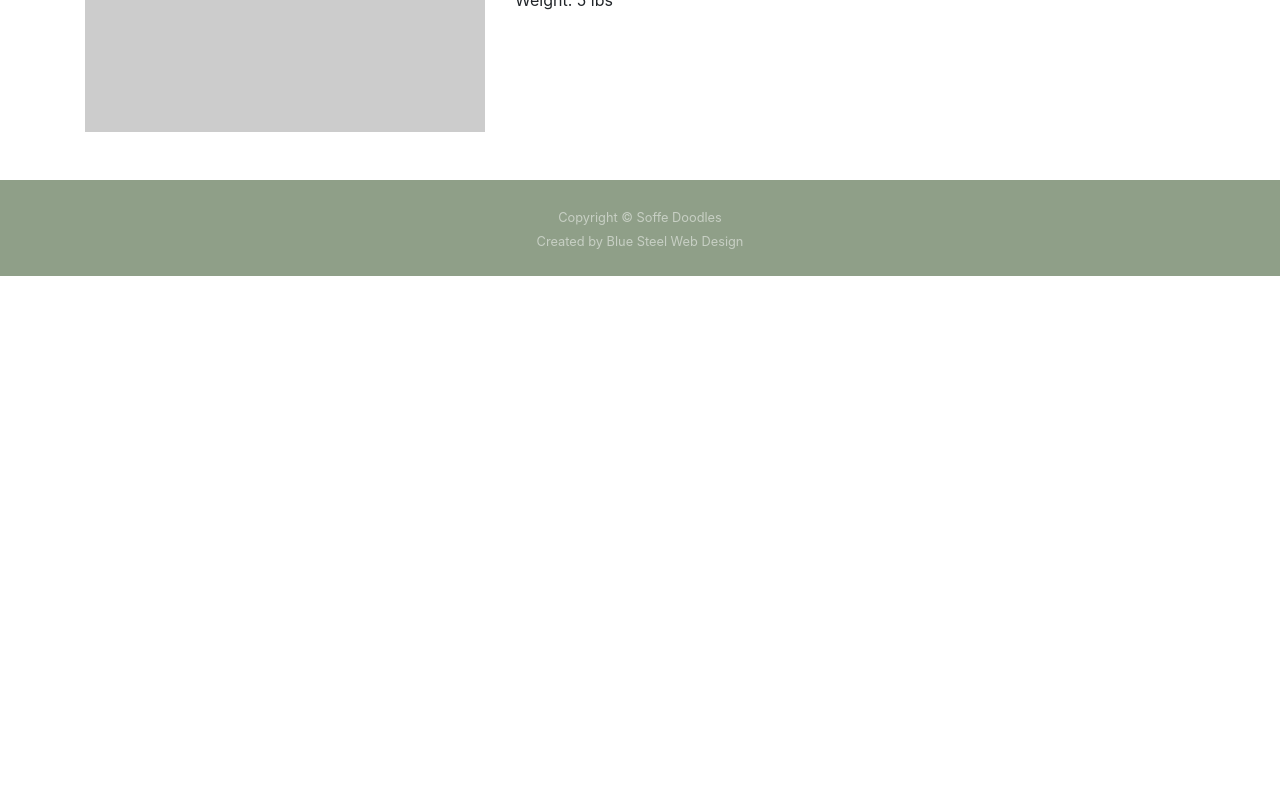
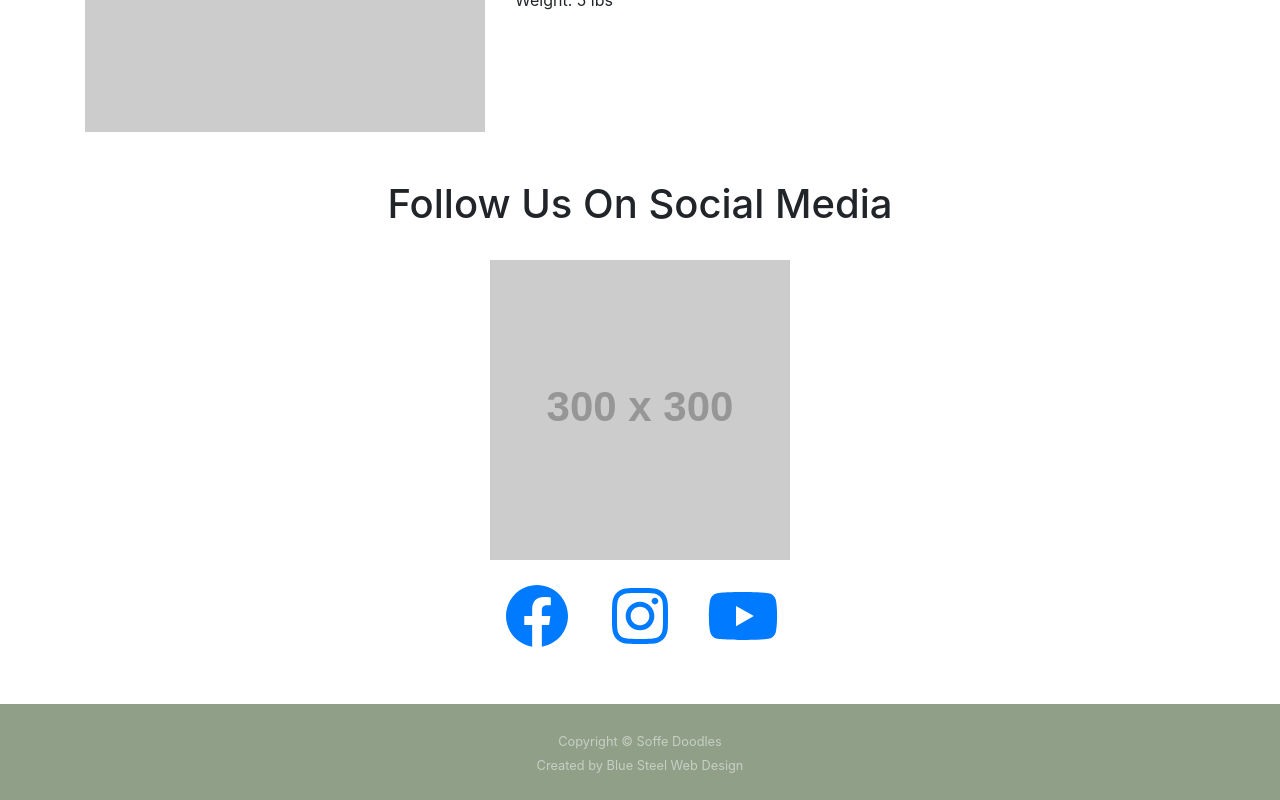
Before and after one commit to benklinton/Soffe-Doodles, a React (Create React App) app: page /sires-dames in a window 1280 px wide. Shown: the part 4549-5349 px from the top of the page. Before the commit the page ends 4825 px from the top, so only its background shows below. Built offline with nearby package versions, Linux system fonts and the light colour scheme.

Commit message:
added social media component to sires and dames page

```diff
--- a/src/pages/Sires_and_Dames.js
+++ b/src/pages/Sires_and_Dames.js
@@ -3,6 +3,7 @@ import Navigation from '../components/navbar';
 import Footer from '../components/footer';
 import Header from '../components/header';
 import DogInfo from '../components/dog info';
+import SocialMedia from '../components/social media';
 
 function Sires_and_Dames () {
     return (
@@ -10,6 +11,7 @@ function Sires_and_Dames () {
         <Navigation/>
         <Header/>
         <DogInfo/>
+        <SocialMedia/>
         <Footer/>
         </>
     )
```
